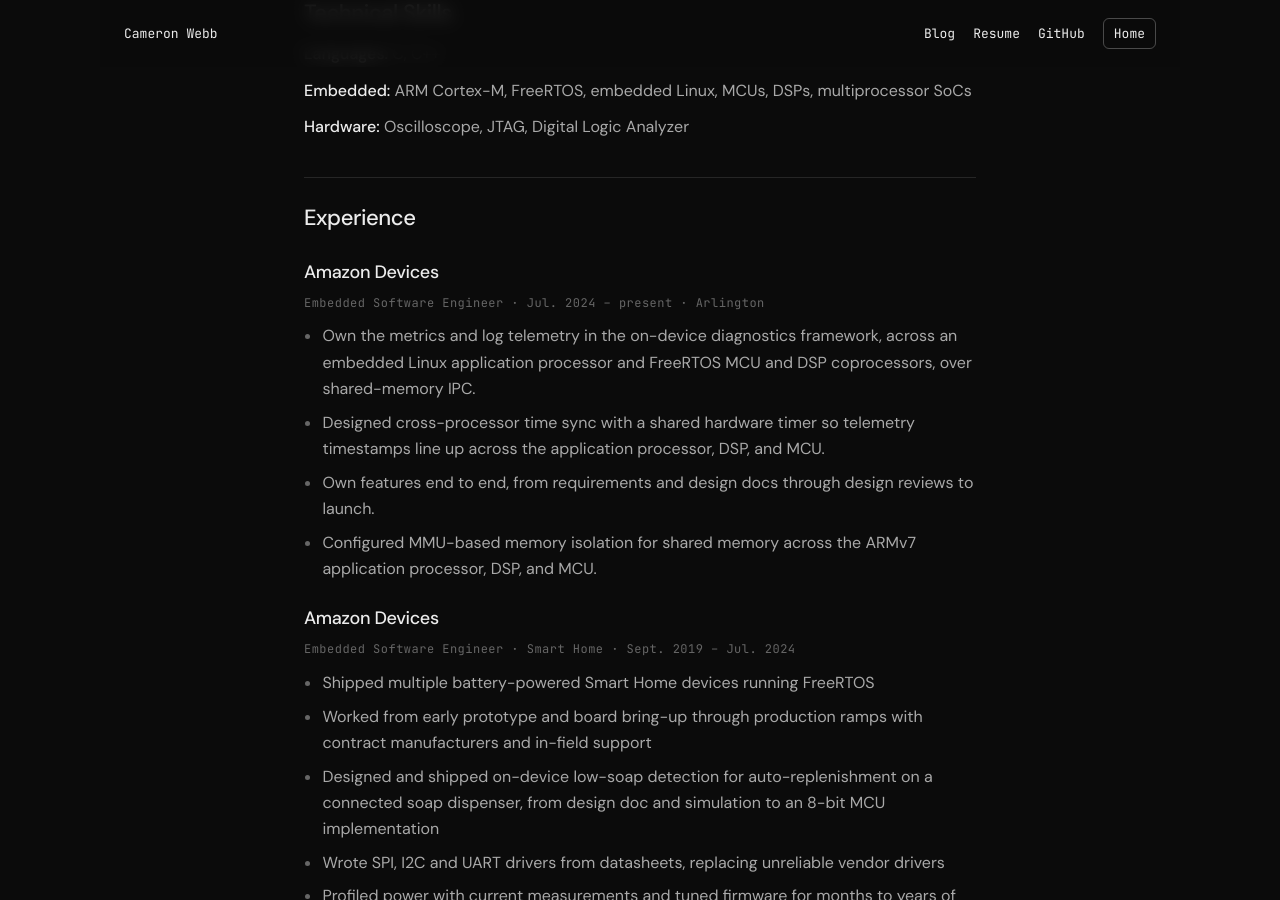
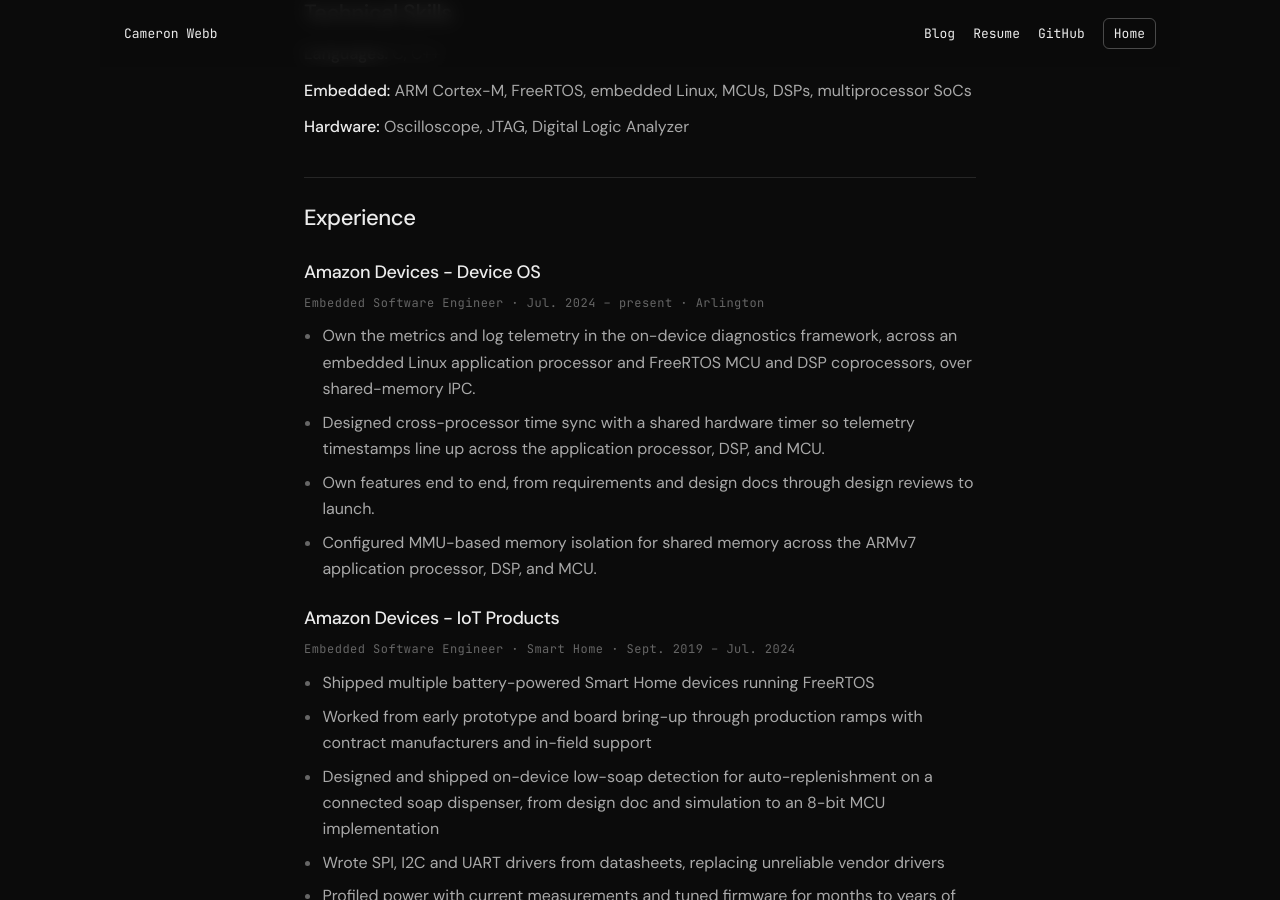
Before and after one commit to webbcam/webbcam.github.io, a Jekyll site: the page built from resume.md, in a window 1280 px wide and 900 px high, scrolled down 559 px. Built offline with Jekyll 4.4.1, drawn with Linux system fonts in a browser that asks for light colours; some of the changed text lies outside the part shown.

Commit message:
Name the team on each resume entry.
Amazon headings are Device OS and IoT Products. Texas Instruments headings are Low Power RF MCUs and Processors.

```diff
--- a/resume.md
+++ b/resume.md
@@ -27,7 +27,7 @@
 
 <section class="cv">
   <h2>Experience</h2>
-  <h3>Amazon Devices</h3>
+  <h3>Amazon Devices - Device OS</h3>
   <p class="meta">Embedded Software Engineer · Jul. 2024 – present · Arlington</p>
   <ul>
     <li>Own the metrics and log telemetry in the on-device diagnostics framework, across an embedded Linux application processor and FreeRTOS MCU and DSP coprocessors, over shared-memory IPC.</li>
@@ -35,7 +35,7 @@
     <li>Own features end to end, from requirements and design docs through design reviews to launch.</li>
     <li>Configured MMU-based memory isolation for shared memory across the ARMv7 application processor, DSP, and MCU.</li>
   </ul>
-  <h3>Amazon Devices</h3>
+  <h3>Amazon Devices - IoT Products</h3>
   <p class="meta">Embedded Software Engineer · Smart Home · Sept. 2019 – Jul. 2024</p>
   <ul>
     <li>Shipped multiple battery-powered Smart Home devices running FreeRTOS</li>
```
Also changed, not shown: other parts of resume.md (+2 -2 lines).
